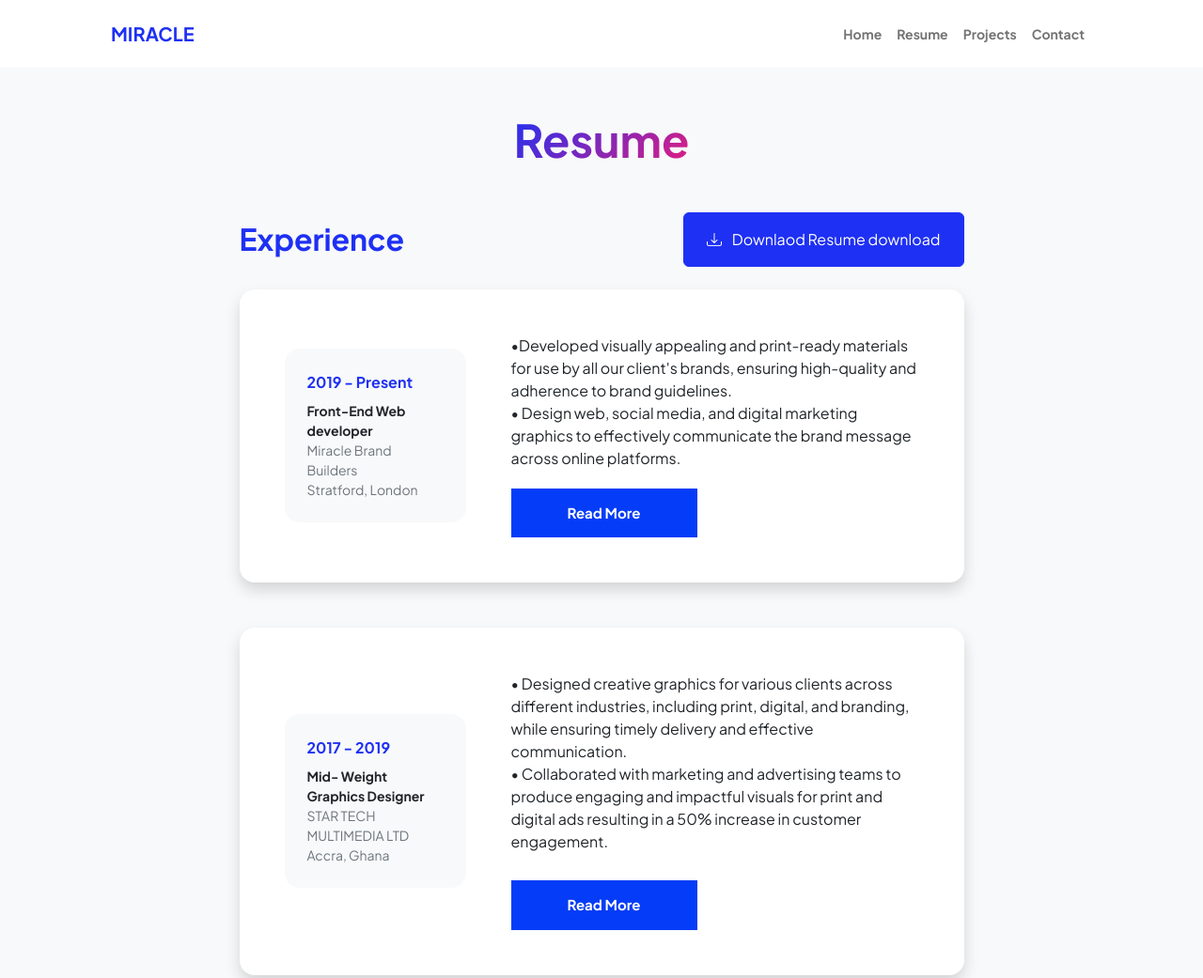
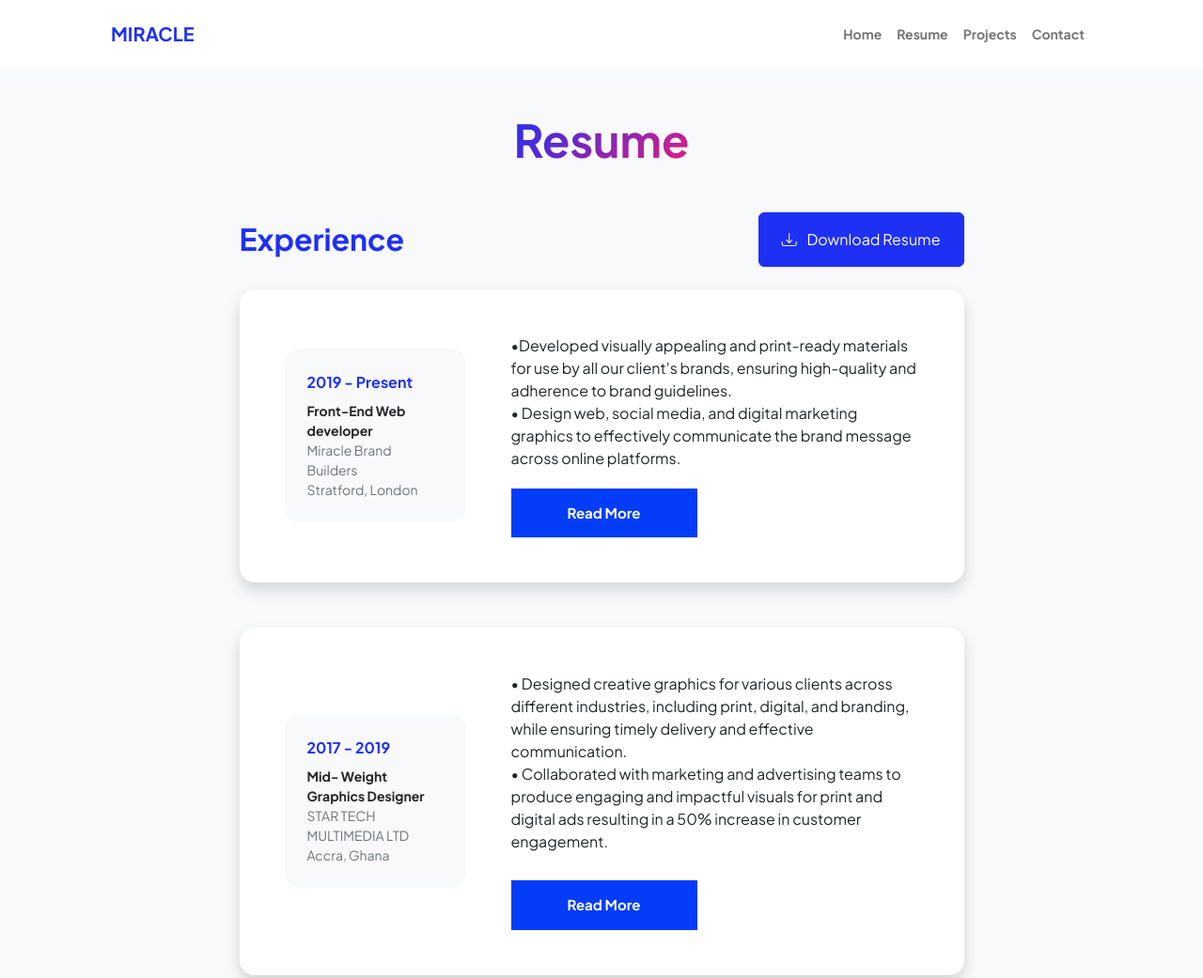
Before and after one commit to Joseph-2025/Peckham-daz-final-Project, a plain HTML site: page resume.html in a window 1280 px wide. Shown: the top 1041 px of the page at 94% size. Drawn offline with nearby package versions, Linux system fonts and the light colour scheme.

Commit message:
Update resume.html

```diff
--- a/resume.html
+++ b/resume.html
@@ -49,7 +49,7 @@
 
                                 <a class="btn btn-primary px-4 py-3" href="assets/jd.pdf" download  target="_black" >
                                     <div class="d-inline-block bi bi-download me-2"></div>
-                                    Downlaod Resume   download
+                                    Download Resume
                                 </a>
                             </div>
                             <!-- Experience Card 1-->
```
